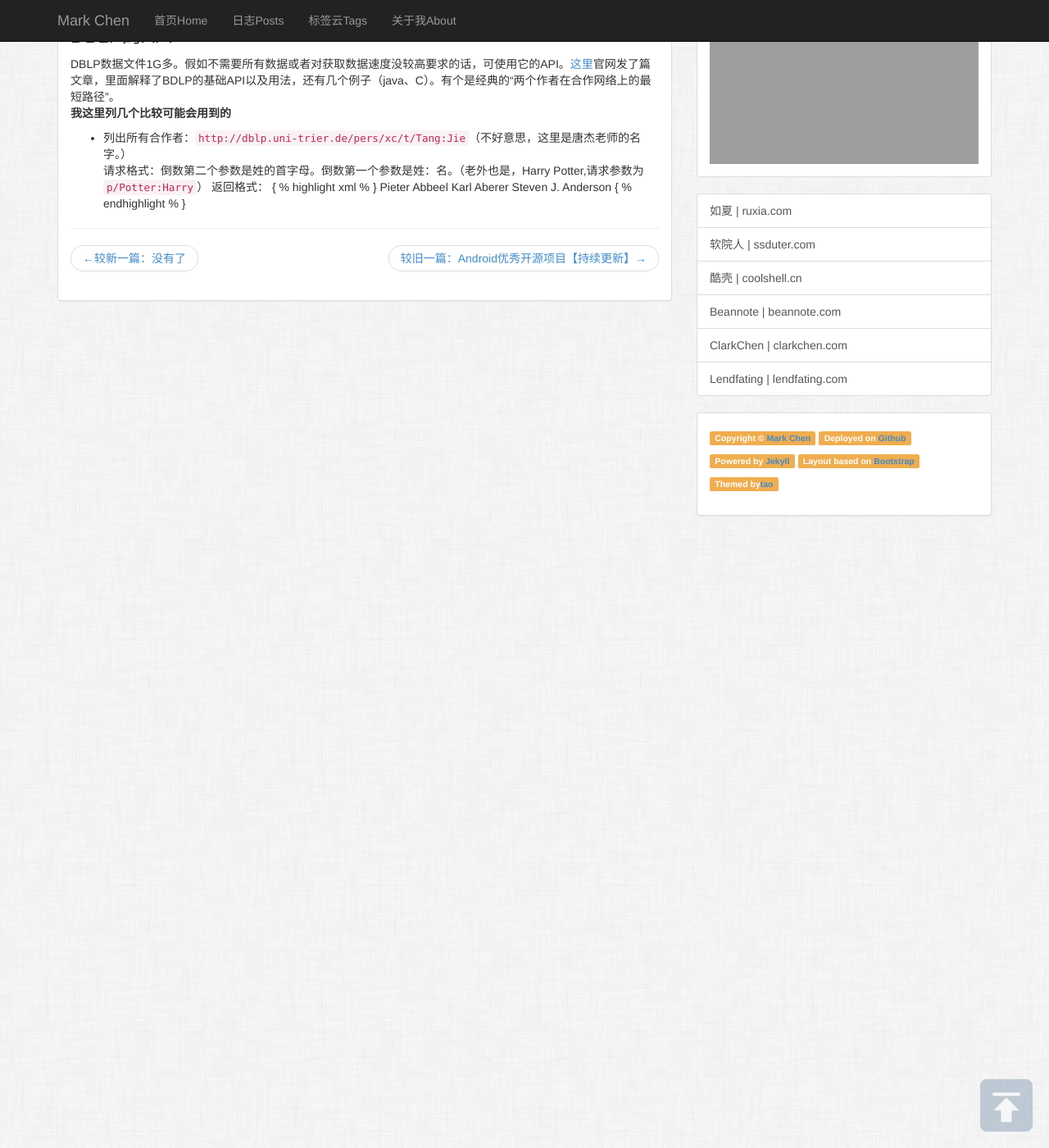
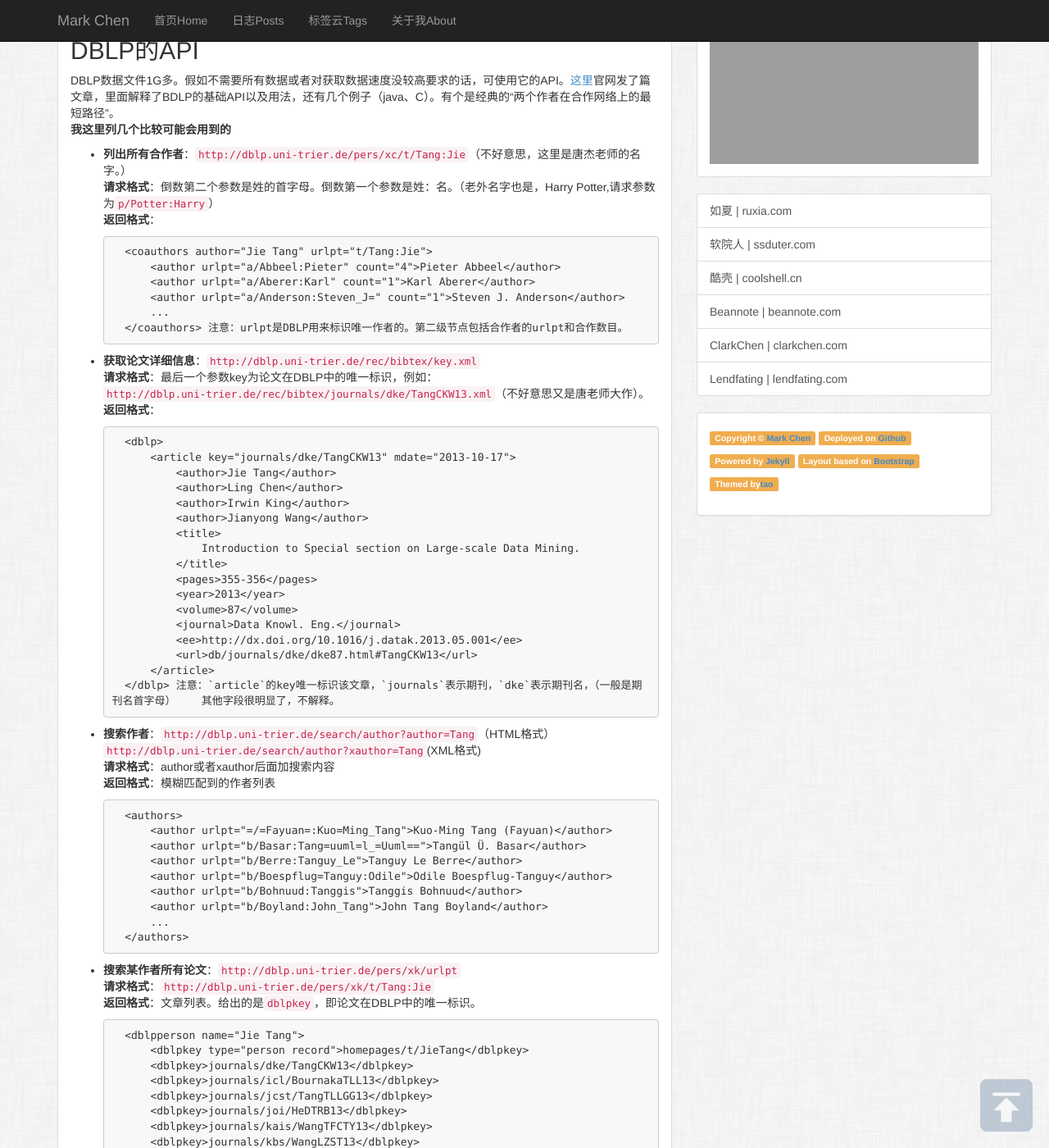
Before and after one commit to zhenchentl/zhenchentl.github.com, a Jekyll site: the page built from _posts/2013-10-28-dblp-introduction.md, in a window 1280 px wide and 1400 px high, scrolled down 678 px. Shown: the whole window at 82% size. Built offline with Jekyll 4.4.1, drawn with Linux system fonts in a browser that asks for light colours; Markdown is read by kramdown in place of the engine named in the settings; comment, search, counter and statistics services are not loaded; some of the changed text lies outside the part shown; grey boxes are pictures that could not be loaded.

Commit message:
finished dblp introduction

```diff
--- a/_posts/2013-10-28-dblp-introduction.md
+++ b/_posts/2013-10-28-dblp-introduction.md
@@ -6,25 +6,131 @@
 - 数据集
 ---
 前一段时间利用大名鼎鼎的DBLP数据集做关于论文合作关系推荐的实验，感觉确实是一个非常不错的数据集，可挖掘的东西很多很多，在此对DBLP及其用法做一个简单介绍。
-###简介###
+##简介
 **DBLP**——**Digital Bibliography & Library Project**的缩写。这里是[DBLP的主页](http://www.informatik.uni-trier.de/~ley/db/)
 DBLP是计算机领域内对研究的成果以作者为核心的一个计算机类英文文献的集成数据库系统，按年代列出了作者的科研成果。包括国际期刊和会议等公开发表的论文。DBLP没有提供对中文文献的收录和检索功能，国内类似的权威期刊及重要会议论文集成检索系统有C-DBLP。
 这个项目是德国特里尔大学的Michael Ley负责开发和维护。它提供计算机领域科学文献的搜索服务，但只储存这些文献的相关元数据，如标题，作者，发表日期等。和一般流行的情况不同，DBLP并没有使用数据库而是使用XML存储元数据。
 DBLP在学术界声誉很高，而且很多论文及实验都是基于DBLP的。所收录的期刊和会议论文质量较高，也比较全面。（我刚才看了下，已经大致集成2.1 million的文章，也包含了很多计算机科学研究者的主页连接。）文献更新速度很快（现在是2013年10月28日，系统显示最后一次更新是2013年10月27日。可见更新之快），能很好地反应了国外学术研究的前沿方向。
 官网发了[这篇文章](http://dblp.uni-trier.de/xml/docu/dblpxml.pdf)，对DBLP做了详细解释。
 另外，DBLP数据开放免费，版权和许可[在这](http://www.informatik.uni-trier.de/~ley/db/copyright.html)。
-###提供的服务
+##提供的服务
 DBLP的支持团队基于DBLP数据做了很多工作。提供各种搜索、统计等服务，并提供了API和可下载数据集。[这里](http://dblps.uni-trier.de/~mwagner/statistics/)有些有意思的统计数据，并用google chart tool做了可视化处理。例如：出版物类型分布，每个期刊或会议的作者数，每年论文数目，每个作者的合作者数目，并且每年、每月都会做些全局数据统计。
-###DBLP的API
+##DBLP的API
 DBLP数据文件1G多。假如不需要所有数据或者对获取数据速度没较高要求的话，可使用它的API。[这里](http://dblp.uni-trier.de/xml/docu/dblpxmlreq.pdf)官网发了篇文章，里面解释了BDLP的基础API以及用法，还有几个例子（java、C）。有个是经典的“两个作者在合作网络上的最短路径”。
 **我这里列几个比较可能会用到的**
 
-- 列出所有合作者：`http://dblp.uni-trier.de/pers/xc/t/Tang:Jie`（不好意思，这里是唐杰老师的名字。）
-请求格式：倒数第二个参数是姓的首字母。倒数第一个参数是姓：名。（老外也是，Harry Potter,请求参数为`p/Potter:Harry`）
-返回格式：
-	{ % highlight xml % }
-	<coauthors author="Jie Tang" urlpt="t/Tang:Jie">
-		<author urlpt="a/Abbeel:Pieter" count="4">Pieter Abbeel</author>
-		<author urlpt="a/Aberer:Karl" count="1">Karl Aberer</author>
-		<author urlpt="a/Anderson:Steven_J=" count="1">Steven J. Anderson</author>
-	{ % endhighlight % }
+- **列出所有合作者**：`http://dblp.uni-trier.de/pers/xc/t/Tang:Jie`（不好意思，这里是唐杰老师的名字。）
+**请求格式**：倒数第二个参数是姓的首字母。倒数第一个参数是姓：名。（老外名字也是，Harry Potter,请求参数为`p/Potter:Harry`）
+**返回格式**：
+
+		<coauthors author="Jie Tang" urlpt="t/Tang:Jie">
+			<author urlpt="a/Abbeel:Pieter" count="4">Pieter Abbeel</author>
+			<author urlpt="a/Aberer:Karl" count="1">Karl Aberer</author>
+			<author urlpt="a/Anderson:Steven_J=" count="1">Steven J. Anderson</author>
+			...
+		</coauthors>
+注意：urlpt是DBLP用来标识唯一作者的。第二级节点包括合作者的urlpt和合作数目。
+- **获取论文详细信息**：`http://dblp.uni-trier.de/rec/bibtex/key.xml`
+**请求格式**：最后一个参数key为论文在DBLP中的唯一标识，例如：
+`http://dblp.uni-trier.de/rec/bibtex/journals/dke/TangCKW13.xml`（不好意思又是唐老师大作）。
+**返回格式**：
+
+		<dblp>
+			<article key="journals/dke/TangCKW13" mdate="2013-10-17">
+				<author>Jie Tang</author>
+				<author>Ling Chen</author>
+				<author>Irwin King</author>
+				<author>Jianyong Wang</author>
+				<title>
+					Introduction to Special section on Large-scale Data Mining.
+				</title>
+				<pages>355-356</pages>
+				<year>2013</year>
+				<volume>87</volume>
+				<journal>Data Knowl. Eng.</journal>
+				<ee>http://dx.doi.org/10.1016/j.datak.2013.05.001</ee>
+				<url>db/journals/dke/dke87.html#TangCKW13</url>
+			</article>
+		</dblp>
+注意：`article`的key唯一标识该文章，`journals`表示期刊，`dke`表示期刊名，（一般是期刊名首字母）
+其他字段很明显了，不解释。
+- **搜索作者**：`http://dblp.uni-trier.de/search/author?author=Tang`（HTML格式）`http://dblp.uni-trier.de/search/author?xauthor=Tang`(XML格式)
+**请求格式**：author或者xauthor后面加搜索内容
+**返回格式**：模糊匹配到的作者列表
+
+		<authors>
+			<author urlpt="=/=Fayuan=:Kuo=Ming_Tang">Kuo-Ming Tang (Fayuan)</author>
+			<author urlpt="b/Basar:Tang=uuml=l_=Uuml==">Tangül Ü. Basar</author>
+			<author urlpt="b/Berre:Tanguy_Le">Tanguy Le Berre</author>
+			<author urlpt="b/Boespflug=Tanguy:Odile">Odile Boespflug-Tanguy</author>
+			<author urlpt="b/Bohnuud:Tanggis">Tanggis Bohnuud</author>
+			<author urlpt="b/Boyland:John_Tang">John Tang Boyland</author>
+			...
+		</authors>
+
+- **搜索某作者所有论文**：`http://dblp.uni-trier.de/pers/xk/urlpt`
+**请求格式**：`http://dblp.uni-trier.de/pers/xk/t/Tang:Jie`
+**返回格式**：文章列表。给出的是`dblpkey`，即论文在DBLP中的唯一标识。
+
+		<dblpperson name="Jie Tang">
+			<dblpkey type="person record">homepages/t/JieTang</dblpkey>
+			<dblpkey>journals/dke/TangCKW13</dblpkey>
+			<dblpkey>journals/icl/BournakaTLL13</dblpkey>
+			<dblpkey>journals/jcst/TangTLLGG13</dblpkey>
+			<dblpkey>journals/joi/HeDTRB13</dblpkey>
+			<dblpkey>journals/kais/WangTFCTY13</dblpkey>
+			<dblpkey>journals/kbs/WangLZST13</dblpkey>
+			...
+		</dblpperson>
+
+##DBLP可下载数据集
+
+下载地址[在这](http://dblp.uni-trier.de/xml/) 。
+其中：**dblp.xml**是我们需要的数据集。**dblp.dtd**是格式说明文件。解析的时候和前者放在一
+起。
+**dblp.xml文件格式**：除<dblp>标签外的一级标签有：**Article**，**inproceedings**，  **proceedings**，  **book**，  **incollection**， **phdthesis**， **mastersthesis** ，**www**
+
+##我对DBLP的处理
+
+**语言**：Python
+**工具**：SAX解析包（专门处理xml文档。Python的一个类库）
+**SAX解析代码**：
+sax是一个基于事件流的xml解析工具，边读文件边解析，好处是无内存限制，可以解析处理较大的xml文件。其代码如下。
+
+{% highlight python %}
+from xml.sax import handler, make_parser
+paperTag = ('article','inproceedings','proceedings','book',
+                   'incollection','phdthesis','mastersthesis','www')
+class mHandler(handler.ContentHandler):
+
+   	def __init__(self):
+
+   	def startDocument(self):
+   	    print 'Document Start'
+
+   	def endDocument(self):
+   	    print 'Document End'
+
+   	def startElement(self, name, attrs):
+		print 'Element start'
+
+   	def endElement(self, name):
+		print 'Element start'
+
+   	def characters(self, content):
+		print content
+
+def parserDblpXml():
+    handler = mHandler()
+    parser = make_parser()
+    parser.setContentHandler(handler)
+    f = open(DBLP_XML_PATH,'r')
+    parser.parse(f)
+    f.close()
+	if __name__ == '__name__':
+    parserDblpXml()
+{% endhighlight %}
+##简单总结
+总的来说，DBLP集成元素不多，只有最基本的论文题目，时间，作者，发表类型及期刊或会议名称等等。可能很多人想要的标签、关键词都没有。但是，基于DBLP数据集这些基本的元素，可以挖掘、利用的也是很多。例如官网给出的统计信息，就能引申出很多东西。
+涉及到DBLP，我能一下想到的关键词：经典的复杂网络，小世界，无标度，合作关系网，关系推荐，聚类，连接预测，随机游走，中心作者分析，作者影响力分析，研究热点发展等等，非常多。因此，DBLP是个很丰富宝贵的资源。
+**整理的有点乱，也不全面。仅作参考。欢迎补充、共享。**
```
